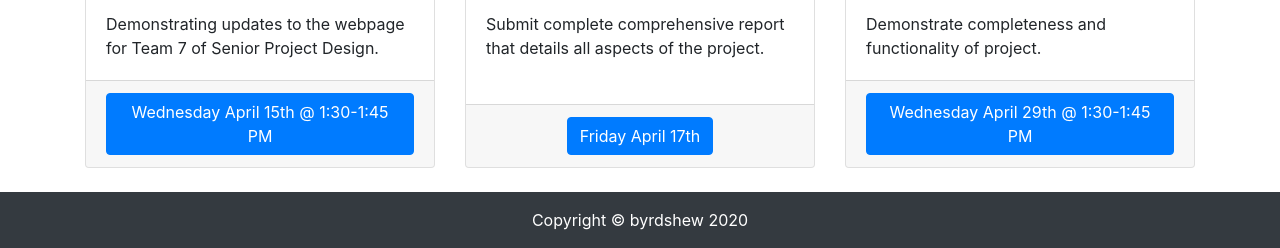
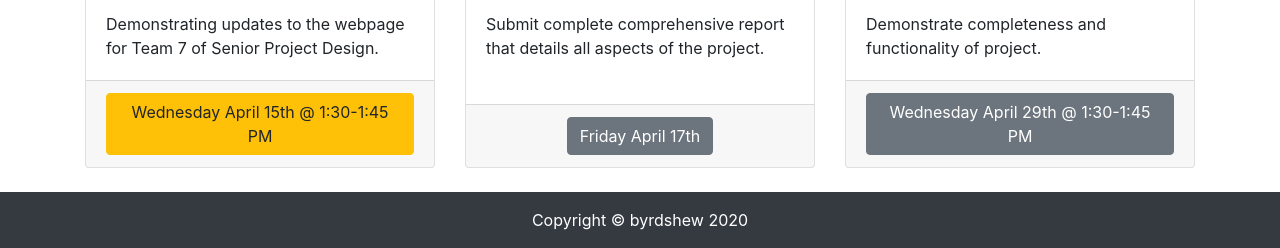
Before and after one commit to MinshewZ96/zackrminshew.github.io, a website: page index.html in a window 1280 px wide. Shown: the part 735-983 px from the top of the page. Drawn offline with Linux system fonts and the light colour scheme.

Commit message:
Add files via upload

```diff
--- a/index.html
+++ b/index.html
@@ -107,7 +107,7 @@
             <p class="card-text">Demonstrating updates to the webpage for Team 7 of Senior Project Design.</p>
           </div>
           <div class="card-footer" style="text-align:center">
-             <a href="index.html" class="btn btn-primary">Wednesday April 15th @ 1:30-1:45 PM</a>
+             <a href="index.html" class="btn btn-warning">Wednesday April 15th @ 1:30-1:45 PM</a>
           </div>
         </div>
       </div>
@@ -118,7 +118,7 @@
             <p class="card-text">Submit complete comprehensive report that details all aspects of the project.</p>
           </div>
           <div class="card-footer" style="text-align:center">
-            <a href="sp2finalpaper.html" class="btn btn-primary">Friday April 17th</a>
+            <a href="sp2finalpaper.html" class="btn btn-secondary">Friday April 17th</a>
           </div>
         </div>
       </div>
@@ -129,7 +129,7 @@
             <p class="card-text">Demonstrate completeness and functionality of project.</p>
           </div>
           <div class="card-footer" style="text-align:center">
-            <a href="#" class="btn btn-primary">Wednesday April 29th @ 1:30-1:45 PM</a>
+            <a href="#" class="btn btn-secondary">Wednesday April 29th @ 1:30-1:45 PM</a>
           </div>
         </div>
       </div>
```
